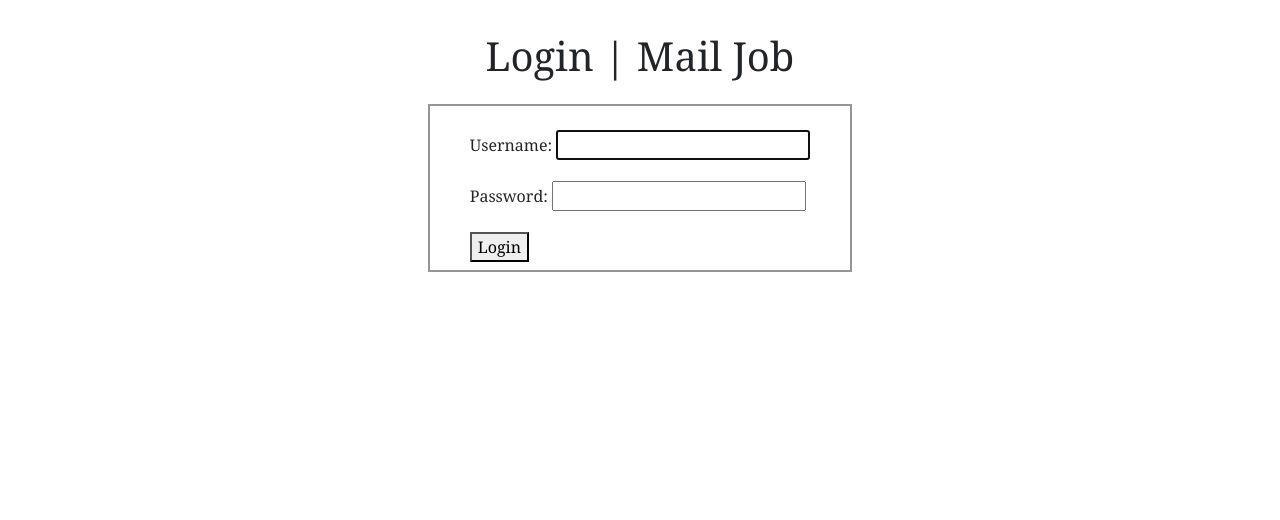
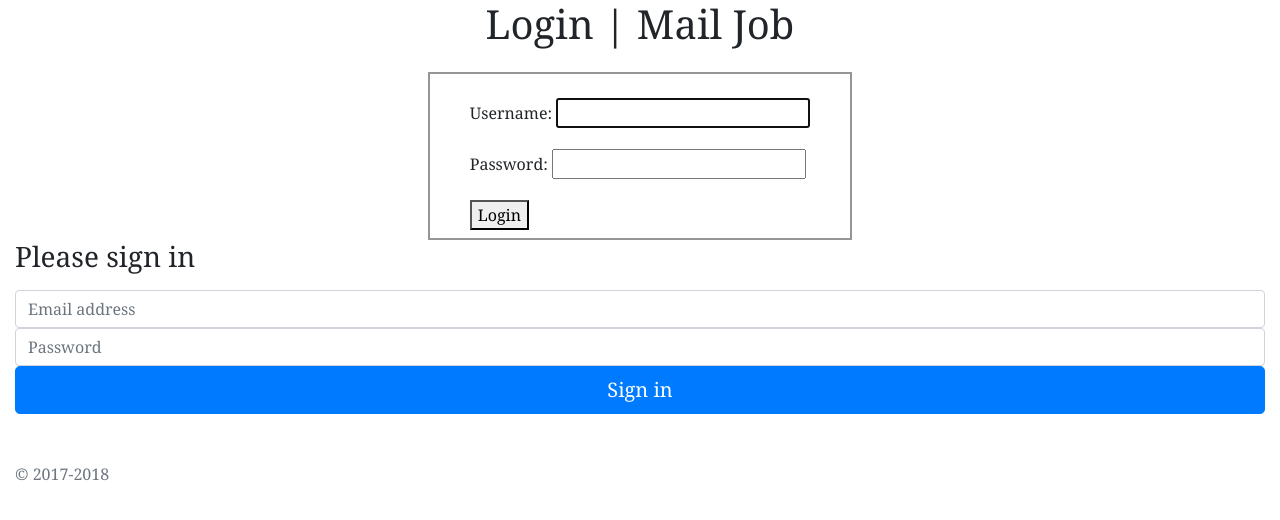
Before and after one commit to j3ygithub/mssqlj3y, a Django app: page /accounts/login/ in a window 1280 px wide. Shown: the top 520 px of the page. Run offline with Django 3.2, Linux system fonts and the light colour scheme; some libraries are stand-ins or nearby versions.

Commit message:
restored mail_job/views, building login.html and nav

```diff
--- a/mssqlj3y/templates/registration/login.html
+++ b/mssqlj3y/templates/registration/login.html
@@ -6,8 +6,8 @@
 {% endblock title %}
 
 {% block content %}
-<div class="container-fluid"
-    style="padding-top: 2em; padding-bottom: 2em; padding-left: 4em; padding-right: 4em; font-family: Georgia, 'Times New Roman', Times, serif;">
+
+<div class="container-fluid">
 <div class="row justify-content-center" style="padding-bottom: 1em;">
     <h1>Login | Mail Job</h1>
 </div>
@@ -21,4 +21,15 @@
         </form>
     </div>
 </div>
+
+<form class="form-signin">
+    <h1 class="h3 mb-3 font-weight-normal">Please sign in</h1>
+    <label for="inputEmail" class="sr-only">Email address</label>
+    <input type="email" id="inputEmail" class="form-control" placeholder="Email address" required autofocus>
+    <label for="inputPassword" class="sr-only">Password</label>
+    <input type="password" id="inputPassword" class="form-control" placeholder="Password" required>
+    <button class="btn btn-lg btn-primary btn-block" type="submit">Sign in</button>
+    <p class="mt-5 mb-3 text-muted">&copy; 2017-2018</p>
+</form>
+
 {% endblock %}
```
Also changed, not shown: mssqlj3y/mail_job/views.py (+22 -22 lines).
